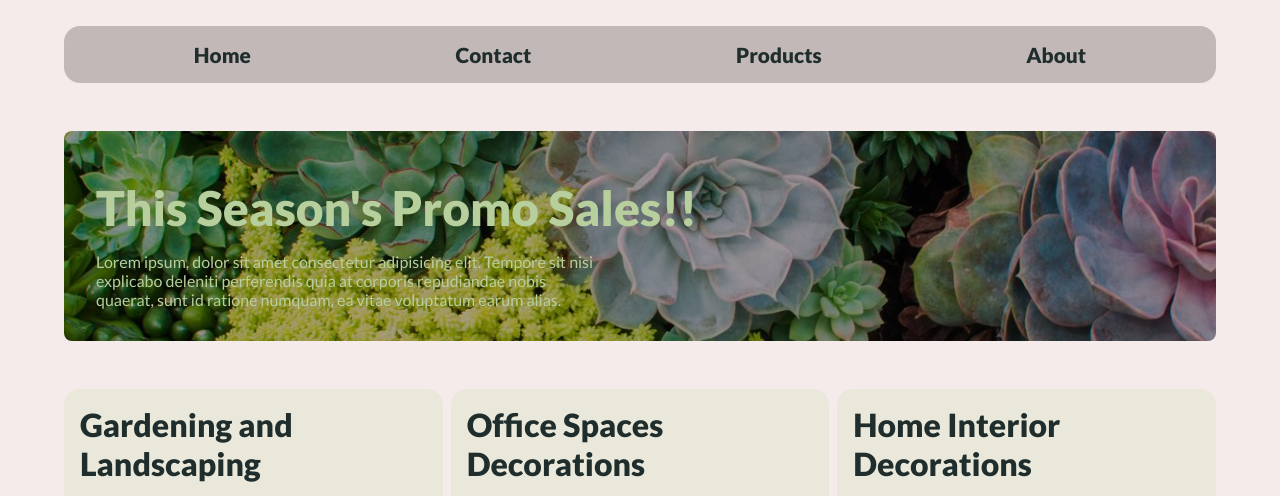
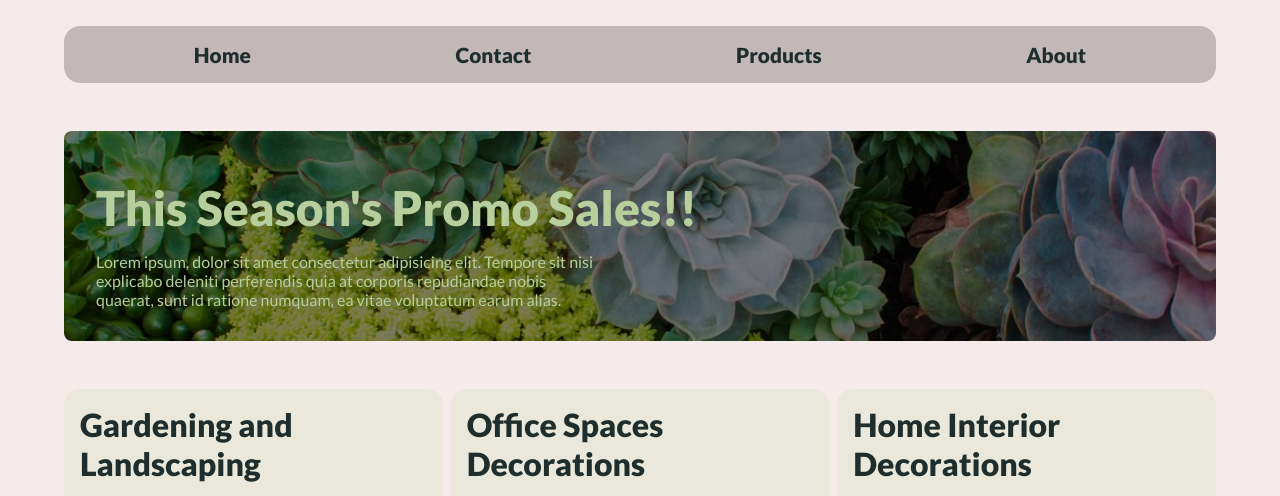
Before and after one commit to RaphaelIsaiah/Lucky-Shrub1, a plain HTML site: page index.html in a window 1280 px wide. Shown: the part 270-766 px from the top of the page. Drawn offline with Linux system fonts and the light colour scheme.

```diff
--- a/styles.css
+++ b/styles.css
@@ -74,7 +74,7 @@ article {
   border-radius: 0.5em;
   background-repeat: no-repeat;
   background-position: center;
-  background-color: rgb(87, 78, 78);
+  background-color: rgb(65, 62, 62);
   background-blend-mode: overlay;
 }
 
```
